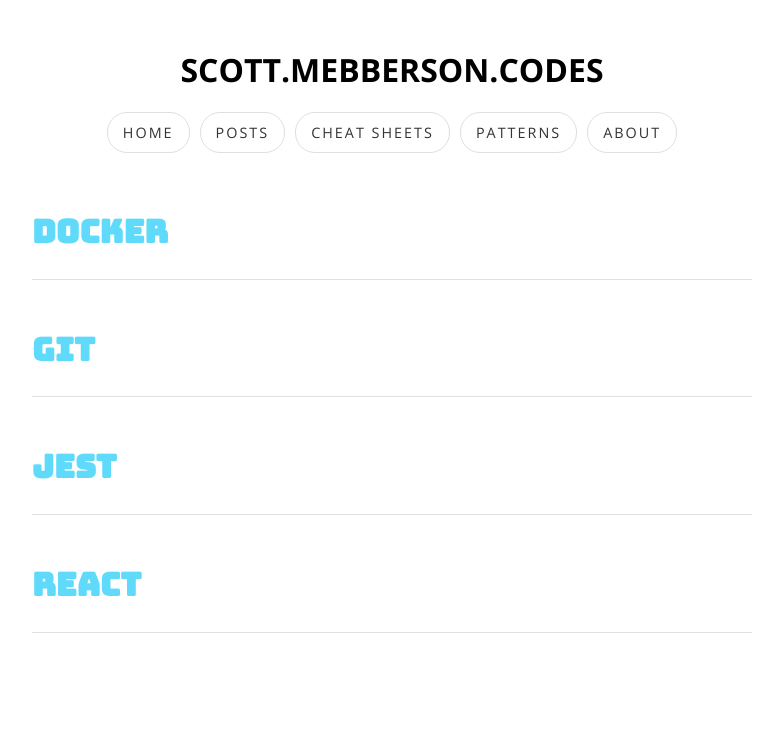
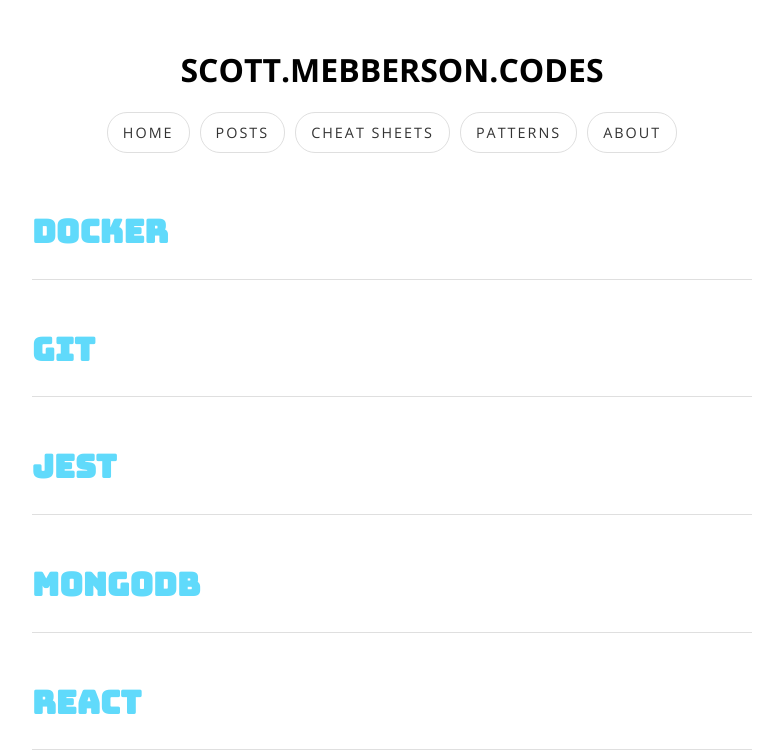
Before and after one commit to smebberson/scott.mebberson.codes, a Next.js app: page /cheat-sheets in a window 1280 px wide. Shown: the top 752 px of the page, without its empty margins (248-1031 px from the left). Built offline with nearby package versions, Linux system fonts and the light colour scheme; a web font is replaced by a local one.

Commit message:
Added a MongoDB cheat sheet.

```diff
--- a/lib/colours.js
+++ b/lib/colours.js
@@ -2,4 +2,5 @@
 export const git = '#F05033';
 export const javascript = '#F7E018';
 export const jest = '#15C213';
+export const mongodb = '#68B145';
 export const react = '#60DAFB';
--- a/pages/cheat-sheets.js
+++ b/pages/cheat-sheets.js
@@ -2,7 +2,7 @@
 import Column from '../components/Column';
 import Columns from '../components/Columns';
 import Layout from '../components/Layout';
-import { docker, git, jest, react } from '../lib/colours';
+import { docker, git, jest, mongodb, react } from '../lib/colours';
 
 const Cheatsheets = () => (
 
@@ -33,6 +33,12 @@
                     />
 
                     <CheatSheetTeaser
+                        color={mongodb}
+                        href="/cheat-sheet/mongodb"
+                        title="MongoDB"
+                    />
+
+                    <CheatSheetTeaser
                         color={react}
                         href="/cheat-sheet/react"
                         title="React"
```
Also changed, not shown: pages/cheat-sheet/mongodb.js (added, +18 -0 lines), 1 other file (tests, documents, lock files or other folders).
